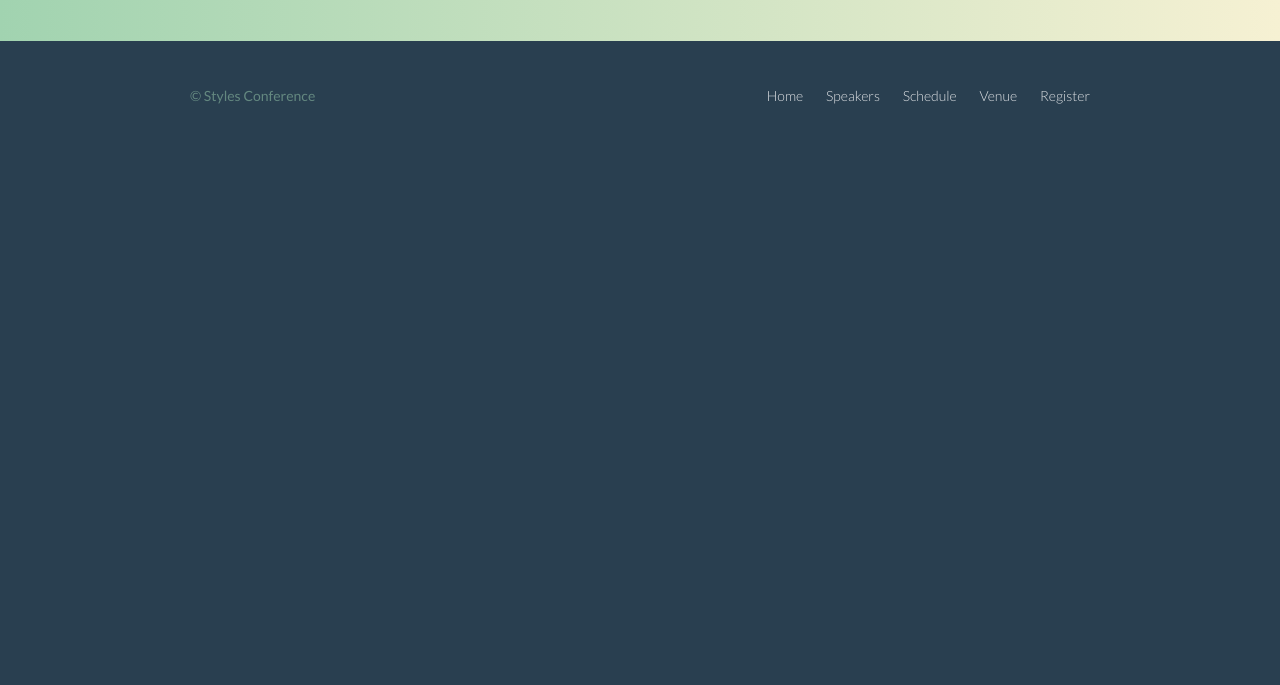
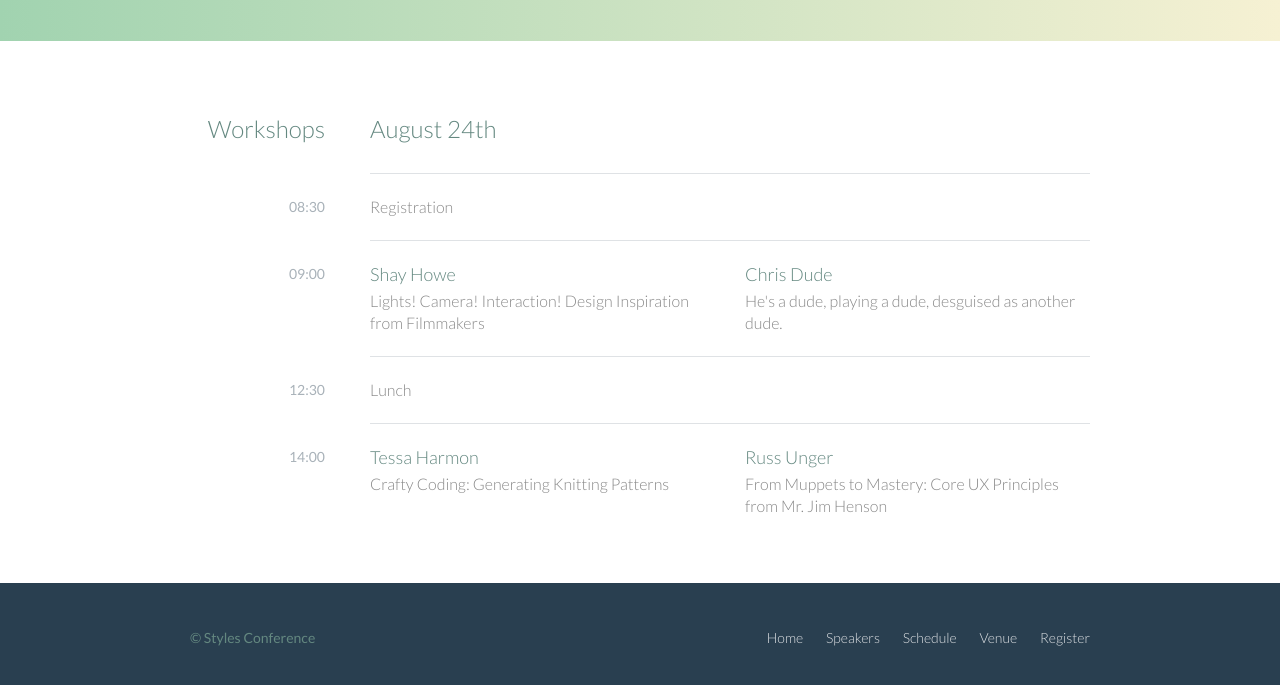
Before and after one commit to LopesDario/styles-conference, a plain HTML site: page _pages/schedule.html in a window 1280 px wide. Shown: the part 355-1040 px from the top of the page. Before the commit the page ends 800 px from the top, so only its background shows below. Drawn offline with Linux system fonts and the light colour scheme.

Commit message:
added table to schedule page

```diff
--- a/_pages/schedule.html
+++ b/_pages/schedule.html
@@ -36,6 +36,69 @@
       </div>
     </section>
 
+    <section class="row">
+      <div class="container">
+<table>
+  <thead>
+    <tr>
+      <th scope="row">Workshops</th>
+      <td class="schedule-offset" colspan="2">August 24th</td>
+    </tr>
+  </thead>
+  <tbody>
+    <tr>
+      <th scope="row">
+        <time datetime="08:30:00">08:30</time>
+      </th>
+      <td class="schedule-offset" colspan="2">Registration</td>
+    </tr>
+    <tr>
+      <th scope="row">
+        <time datetime="09:00:00">09:00</time>
+      </th>
+      <td>
+        <a href="speakers.html#shay-howe">
+          <h4>Shay Howe</h4>
+          Lights! Camera! Interaction! Design Inspiration from Filmmakers
+        </a>
+      </td>
+      <td>
+        <a href="speakers.html#chris-dude">
+          <h4>Chris Dude</h4>
+          He's a dude, playing a dude, desguised as another dude.
+        </a>
+      </td>
+    </tr>
+    <tr>
+      <th scope="row">
+        <time datetime="12:30:00">12:30</time>
+      </th>
+      <td class="schedule-offset" colspan="2">
+        Lunch
+      </td>
+    </tr>
+    <tr>
+      <th scope="row">
+        <time datetime="14:00">14:00</time>
+      </th>
+      <td>
+        <a href="speakers.html#tessa-harmon">
+          <h4>Tessa Harmon</h4>
+          Crafty Coding: Generating Knitting Patterns
+        </a>
+      </td>
+      <td>
+        <a href="speakers.html#russ-unger">
+          <h4>Russ Unger</h4>
+          From Muppets to Mastery: Core UX Principles from Mr. Jim Henson
+        </a>
+      </td>
+    </tr>
+  </tbody>
+</table>
+      </div>
+    </section>
+
     <!-- Footer -->
 
     <footer class="primary-footer container group">
--- a/_stylesheets/main.css
+++ b/_stylesheets/main.css
@@ -81,11 +81,11 @@ table {
 }
 
 .col-1-3 {
-  width: 33%;
+  width: 33.2%;
 }
 
 .col-2-3 {
-  width: 66%;
+  width: 66.3%;
 }
 
 .col-1-3,
@@ -473,3 +473,77 @@ textarea {
 .register-group textarea {
   height: 78px;
 }
+
+/*
+  ==============================
+  Schedule
+  ==============================
+*/
+
+table {
+  margin-bottom: 44px;
+  width: 100%;
+}
+
+table:last-child {
+  margin-bottom: 0;
+}
+
+th,
+td {
+  padding-bottom: 22px;
+  vertical-align: top;
+}
+
+th {
+  padding-right: 45px;
+  text-align: right;
+  width: 20%;
+}
+
+td {
+  width: 40%;
+}
+
+thead {
+  color: #648880;
+  font-size: 24px;
+  line-height: 44px;
+}
+
+tbody th {
+  color: #a9b2b9;
+  font-size: 14px;
+  font-weight: 400;
+  padding-top: 22px;
+  text-transform: uppercase;
+}
+
+tbody td {
+  border-top: 1px solid #dfe2e5;
+  padding-top: 22px;
+}
+
+tbody td:first-of-type {
+  padding-right: 15px;
+}
+
+tbody td:last-of-type {
+  padding-left: 15px;
+}
+
+tbody td:only-of-type {
+  padding-left: 0;
+  padding-right: 0;
+}
+
+table a {
+  color: #888;
+}
+
+table h4 {
+  margin-bottom: 5px;
+
+.schedule-offset {
+  color: #a9b2b9;
+}
```
